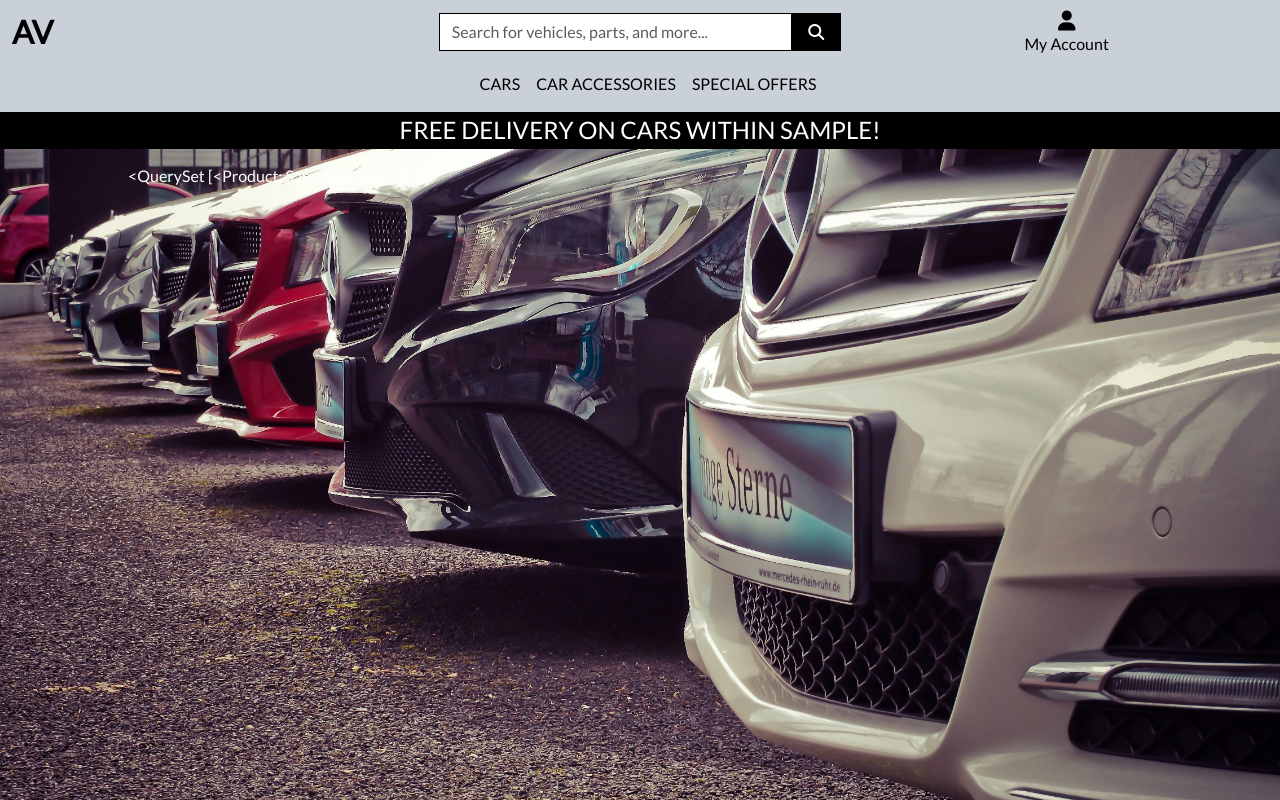
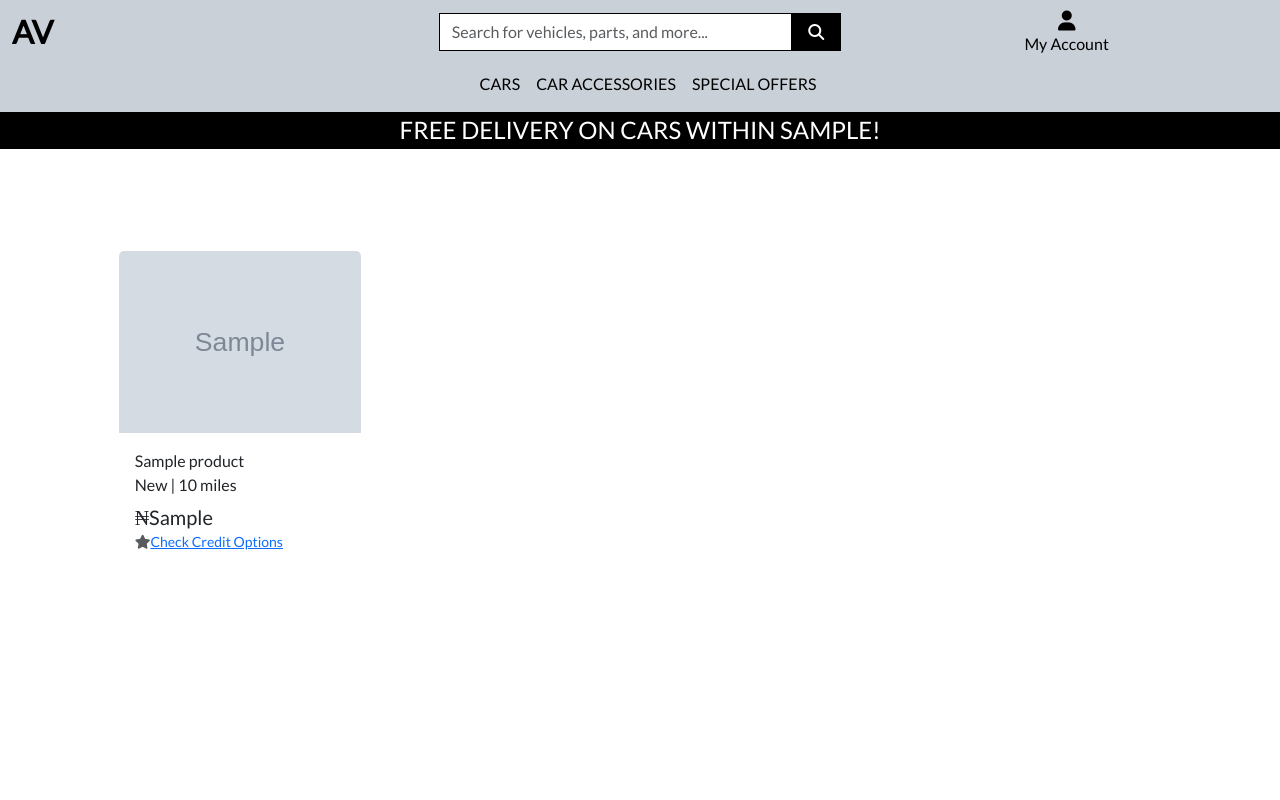
Before and after one commit to Kc-Vic/av_autohub, a Django app: template products/templates/products/products.html in a window 1280 px wide. Run offline with Django 3.2, Linux system fonts and the light colour scheme; tables that the repository leaves empty hold one stand-in row (values such as "Sample post"); the template is opened without the code that fills it: values that come from a table or form of the project are taken from there, most other values are stand-ins (such as "Sample title", 1, 10 or a date in 2020); grey boxes marked "Sample" are stand-in pictures; parts of the project's set-up code (start-up, migrations or seed data) failed here and were passed over; some libraries are stand-ins or nearby versions.

Commit message:
Added html text to product template

```diff
--- a/products/templates/products/products.html
+++ b/products/templates/products/products.html
@@ -1,5 +1,4 @@
 {% extends "base.html" %}
-
 {% load static %}
 
 {% block page_header %}
@@ -11,9 +10,75 @@
 {% endblock %}
 
 {% block content %}
-    <div class="container content-container h-100">
-        <div class="row h-100">
-            {{ products }}
+    <div class="overlay"></div>
+    <div class="container-fluid">
+        <div class="row">
+            <div class="col text-center mt-3">
+                <h2 class="logo-font">Products</h2>
+                <hr class="w-50 mb-1">
+            </div>
+        </div>
+        <div class="row">
+            <div class="product-container col-10 offset-1">
+                <div class="row mt-1 mb-2"></div>
+                <div class="row">
+                    {% for product in products %}
+                        <div class="col-sm-6 col-md-6 col-lg-4 col-xl-3">
+                            <div class="card h-100 border-0">
+                                {% if product.image %}
+                                <a href="">
+                                    <img class="card-img-top img-fluid" src="{{ product.image.url }}" alt="{{ product.name }}">
+                                </a>
+                                {% else %}
+                                <a href="">
+                                    <img class="card-img-top img-fluid" src="{{ MEDIA_URL }}noimage.png" alt="{{ product.name }}">
+                                </a>
+                                {% endif %}
+                                <div class="card-body pb-0">
+                                    <p class="mb-0">{{ product.title }}</p>
+                                </div>
+                                <div class="card-footer bg-white pt-0 border-0 text-left">
+                                    <div class="row">
+                                        <div class="col">
+                                            {% if product.condition == New %}
+                                                <span class="badge badge-success mb-2">New</span>
+                                            {% else %}
+                                                <p class="mb-2 text-left">{{ product.condition }} | {{ product.mileage }} miles</p>
+                                            {% endif %}
+                                            <h5 class="mb-0 text-left">₦{{ product.price }}</h5>
+                                            {% if product.credit_available == True %}
+                                                <small class="text-muted"><i class="fas fa-star mr-1"></i><a href=#>Check Credit Options</a></small>
+                                            {% else %}
+                                                <small class="text-muted">Credit Unavailable</small>
+                                            {% endif %}
+                                        </div>
+                                    </div>
+                                </div>
+                            </div>
+                        </div>
+                        {% if forloop.counter|divisibleby:1 %}
+                            <div class="col-12 d-sm-none mb-5">
+                                <hr>
+                            </div>
+                        {% endif %}
+                        {% if forloop.counter|divisibleby:2 %}
+                            <div class="col-12 d-none d-sm-block d-md-block d-lg-none mb-5">
+                                <hr>
+                            </div>
+                        {% endif %}
+                        {% if forloop.counter|divisibleby:3 %}
+                            <div class="col-12 d-none d-lg-block d-xl-none mb-5">
+                                <hr>
+                            </div>
+                        {% endif %}
+                        {% if forloop.counter|divisibleby:4 %}
+                            <div class="col-12 d-none d-xl-block mb-5">
+                                <hr>
+                            </div>
+                        {% endif %}
+                    {% endfor %}
+                </div>
+            </div>
         </div>
     </div>
 {% endblock %}
--- a/static/css/base.css
+++ b/static/css/base.css
@@ -64,6 +64,16 @@ body {
     background-color: #000 !important;
 }
 
+.overlay {
+    height: 100%;
+    width: 100%;
+    top: 0;
+    left: 0;
+    position: fixed;
+    background-color: white;
+    z-index: -1;
+}
+
 /* -------------------------------- Media Queries */
 
 /* Slightly larger container on xl screens */
```
